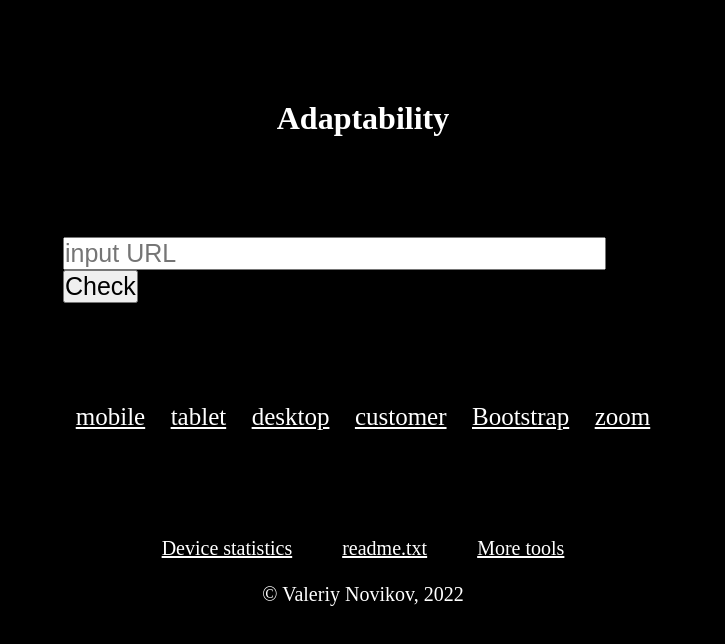
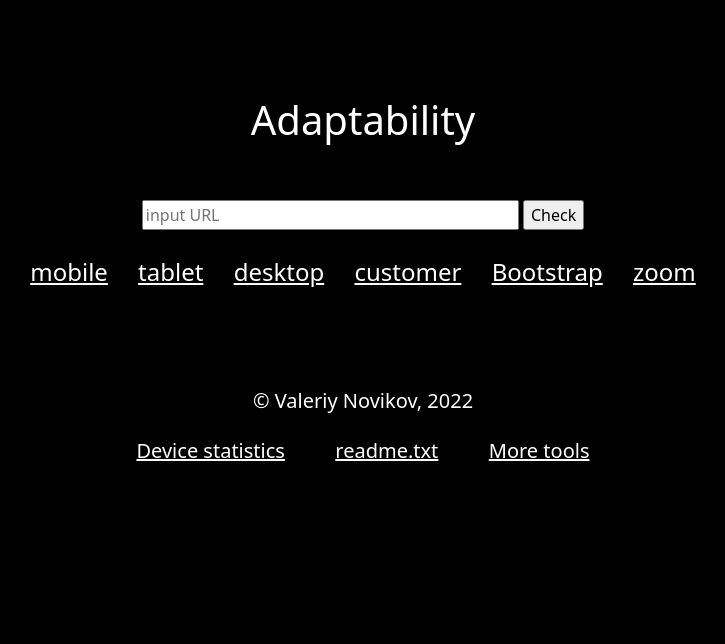
Before and after one commit to page404info/dictionary, a plain HTML site: page tools/adaptability/adaptability.html in a window 1280 px wide. Shown: the whole page, without its empty margins (277-1002 px from the left). Drawn offline with nearby package versions, Linux system fonts and the light colour scheme.

Commit message:
fix: adaptability for adaptability tool

```diff
--- a/tools/adaptability/adaptability.html
+++ b/tools/adaptability/adaptability.html
@@ -6,49 +6,60 @@
   <meta name="description" content="Проверка адаптивности приложения.">
   <link rel="icon" type="image/png" href="favicon-adaptability.png">
   <meta charset="UTF-8" />
+  <meta name="viewport" content="width=device-width, initial-scale=1.0" />
+  <link href="https://cdn.jsdelivr.net/npm/bootstrap@5.1.3/dist/css/bootstrap.min.css" rel="stylesheet"
+    integrity="sha384-1BmE4kWBq78iYhFldvKuhfTAU6auU8tT94WrHftjDbrCEXSU1oBoqyl2QvZ6jIW3" crossorigin="anonymous" />
   <link rel="stylesheet" href="style.css" />
 </head>
 
 <body>
+  <div class="container text-center">
+
+    <header>
+      <h1 class="mt-5 pt-5">Adaptability</h1>
+    </header>
+
     <main>
-    <div class="box-mini">
-      <h1>Adaptability</h1>
-    </div>
-
-    <div class="search">
+      <div class="row">
+        <div class="col-12 mt-5">
           <input id="inputUrl" type="text" name="url" size="35" placeholder="input URL" />
           <input id="button" type="submit" value="Check" />
         </div>
 
-    <div class="menu">
-      <p><a href="page-mobile.html">mobile</a></p>
-      <p><a href="page-tablet.html">tablet</a></p>
-      <p><a href="page-desktop.html">desktop</a></p>
-      <p><a href="page-customer.html">customer</a></p>
-      <p>
-        <a href="page-bootstrap.html" title="check Bootstrap grid">Bootstrap</a>
-      </p>
-      <p>
+        <div class="col-12 mt-4 fs-4">
+          <a href="page-mobile.html">mobile</a>&emsp;
+          <a href="page-tablet.html">tablet</a>&emsp;
+          <a href="page-desktop.html">desktop</a>&emsp;
+          <a href="page-customer.html">customer</a>&emsp;
+          <a href="page-bootstrap.html" title="check Bootstrap grid">Bootstrap</a>&emsp;
           <a href="page-zoom.html" target="_blank" title="75% - 150%">zoom</a>
-      </p>
+        </div>
       </div>
     </main>
 
     <footer>
-    <div class="wrapper-footer">
-      <p>
+      <div class="row fs-5">
+        <div class="col-12 mt-5 pt-5">
+          <p>&copy; Valeriy Novikov, 2022</p>
+        </div>
+
+        <div class="col-12 mt-1 mb-5">
           <a href="https://gs.statcounter.com/platform-market-share/desktop-mobile-tablet" target="_blank"
             rel="noopener noreferrer">Device statistics</a>
           &emsp;&emsp;
           <a href="readme.txt" target="_blank">readme.txt</a>
           &emsp;&emsp;
           <a href="https://page404info.github.io/dictionary/tools/tools-main.html">More tools</a>
-      </p>
-      <br />
-      <p class="copyright">&copy; Valeriy Novikov, 2022</p>
+        </div>
       </div>
     </footer>
 
+  </div>
+
+
+  <script src="https://cdn.jsdelivr.net/npm/bootstrap@5.1.3/dist/js/bootstrap.bundle.min.js"
+    integrity="sha384-ka7Sk0Gln4gmtz2MlQnikT1wXgYsOg+OMhuP+IlRH9sENBO0LRn5q+8nbTov4+1p"
+    crossorigin="anonymous"></script>
   <script>
     let checkButton = document.getElementById("button");
 
--- a/tools/adaptability/style.css
+++ b/tools/adaptability/style.css
@@ -1,7 +1,3 @@
-* {
-  margin: 0;
-  padding: 0;
-}
 body {
   background: #000000;
 }
@@ -14,58 +10,19 @@ ol {
   text-align: center;
 }
 
-.copyright{
-  margin-bottom: 20px;
-}
-
-.search {
-  width: 600px;
-  margin: 25px auto;
-  margin-bottom: 100px;
-}
-.menu {
-  width: 600px;
-  margin: 25px auto;
-  display: flex;
-  align-items: center;
-  justify-content: space-around;
-}
-input,
-.menu p {
-  font-size: 25px;
-}
 input[type="submit"] {
   cursor: pointer;
 }
 
-.box-readme {
-  width: 820px;
-  margin: 50px auto;
-}
-.box-readme h2,
-.box-readme p,
-.box-readme ol {
-  text-align: left;
-}
-.box-readme p,
-.box-readme ol,
-.box-readme ul {
-  font-size: 20px;
-  padding-left: 25px;
-}
-.box-readme li {
-  padding-top: 10px;
-}
-
 .box-mini {
-  width: 1280px;
+  max-width: 1280px;
   margin: 100px auto;
   display: flex;
   align-items: center;
   justify-content: space-around;
 }
 .box-middle {
-  width: 1280px;
+  max-width: 1280px;
   margin: 100px auto;
   text-align: center;
 }
@@ -97,14 +54,3 @@ iframe {
 .box-max iframe {
   border-radius: 0.5%;
 }
-
-.wrapper-footer {
-  margin-top: 100px;
-  display: flex;
-  flex-direction: column;
-  align-items: center;
-  justify-content: center;
-  height: 100px;
-  text-align: center;
-  font-size: 20px;
-}
```
Also changed, not shown: tools/adaptability/page-bootstrap.html (+24 -10 lines), tools/adaptability/page-customer.html (+30 -13 lines), tools/adaptability/page-desktop.html (+20 -10 lines), tools/adaptability/page-mobile.html (+20 -10 lines), tools/adaptability/page-tablet.html (+19 -10 lines), 2 other files. Lines whose indentation alone changed are shown as unchanged.
